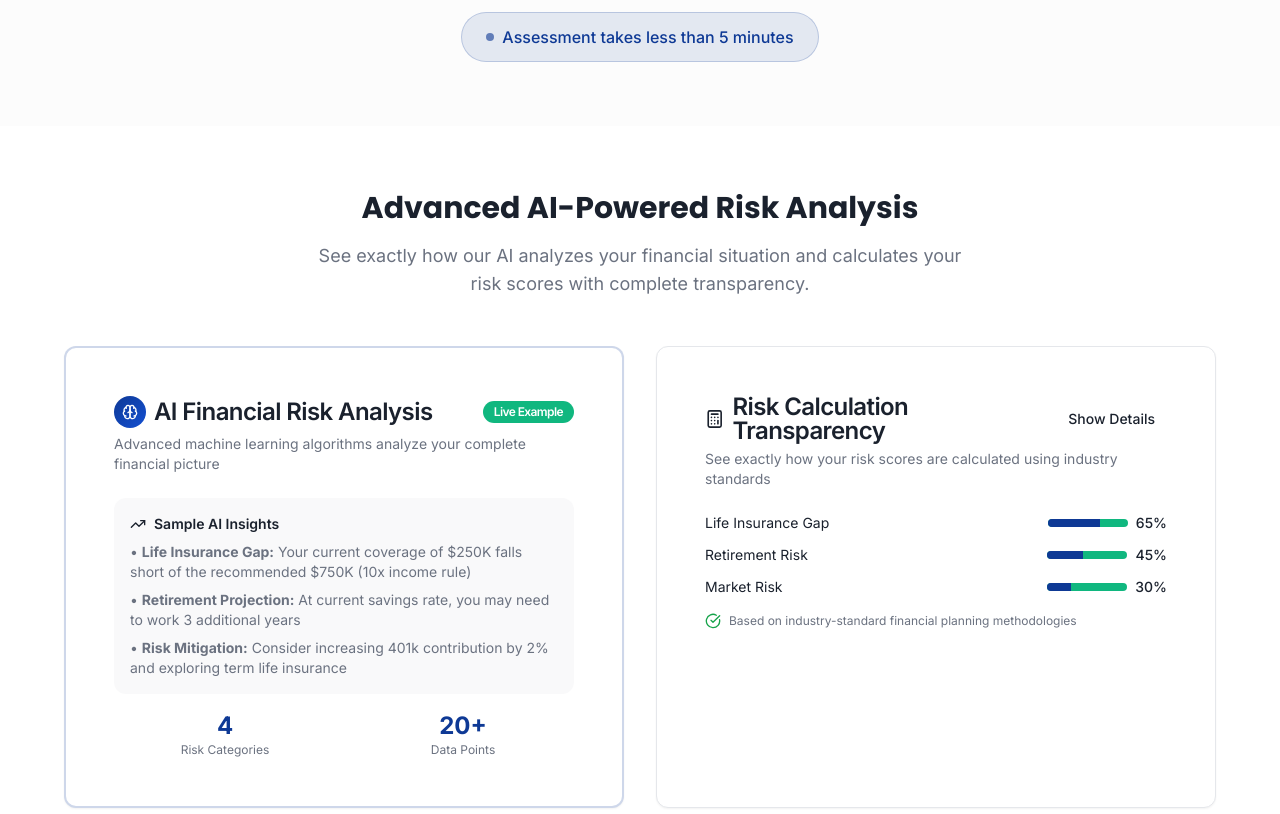
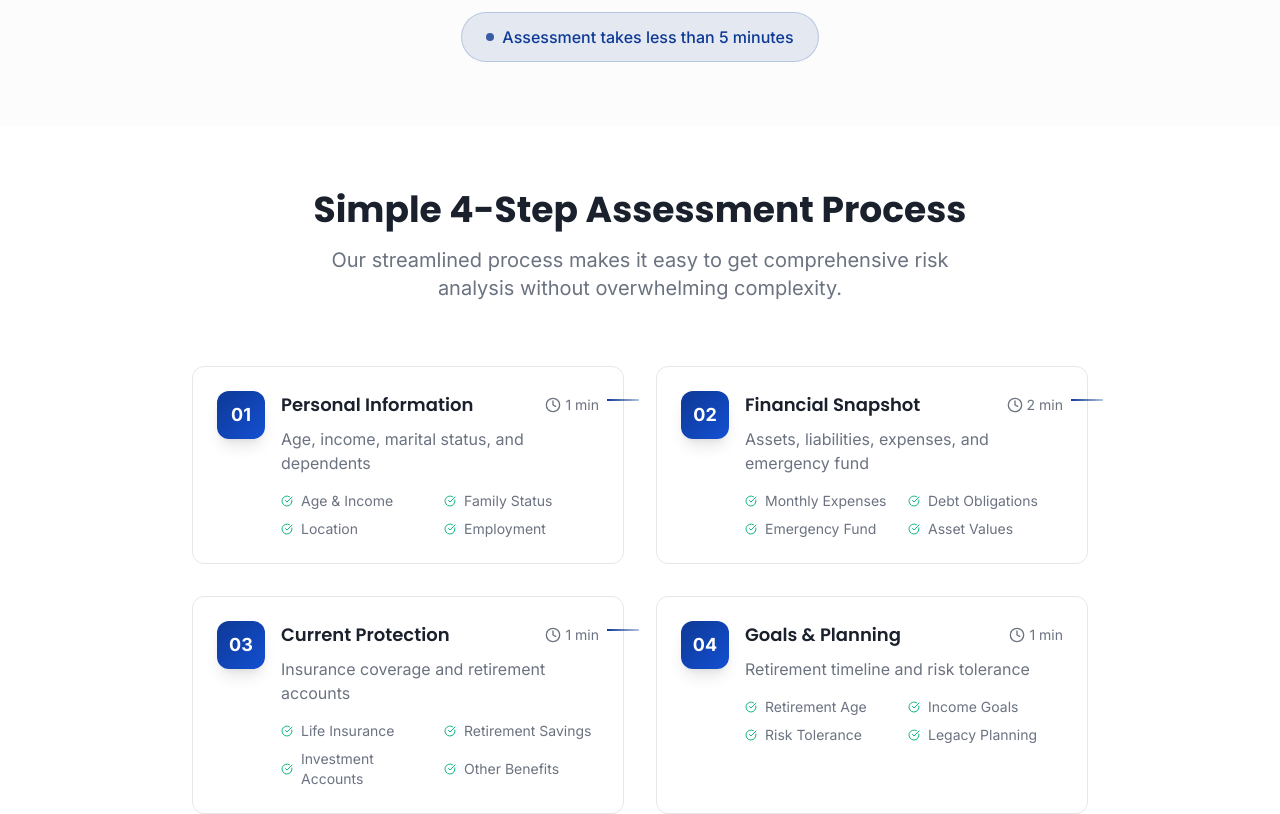
Before and after one commit to dpalsingh1976/secure-stratagem, a React (Vite) app: page / in a window 1280 px wide. Shown: the part 1560-2374 px from the top of the page. Built offline with nearby package versions, Linux system fonts and the light colour scheme.

Commit message:
Fix top assessment button and remove AI blocks

```diff
--- a/src/components/Hero.tsx
+++ b/src/components/Hero.tsx
@@ -1,7 +1,7 @@
 import { useState } from "react";
 import { Shield, Target, TrendingUp, Users } from "lucide-react";
 import { Button } from "@/components/ui/button";
-import AssessmentModal from "@/components/AssessmentModal";
+import EnhancedAssessmentModal from "@/components/EnhancedAssessmentModal";
 
 const Hero = () => {
   const [isAssessmentOpen, setIsAssessmentOpen] = useState(false);
@@ -76,7 +76,7 @@ const Hero = () => {
         </div>
       </div>
 
-      <AssessmentModal
+      <EnhancedAssessmentModal
         open={isAssessmentOpen}
         onOpenChange={setIsAssessmentOpen}
       />
--- a/src/pages/Index.tsx
+++ b/src/pages/Index.tsx
@@ -1,6 +1,5 @@
 import Hero from "@/components/Hero";
 import RiskCategories from "@/components/RiskCategories";
-import AIAnalysisPreview from "@/components/AIAnalysisPreview";
 import AssessmentPreview from "@/components/AssessmentPreview";
 import TrustIndicators from "@/components/TrustIndicators";
 import Footer from "@/components/Footer";
@@ -11,7 +10,6 @@ const Index = () => {
     <div className="min-h-screen bg-background">
       <Hero />
       <RiskCategories />
-      <AIAnalysisPreview />
       <AssessmentPreview />
       <TrustIndicators />
       <Footer />
```
